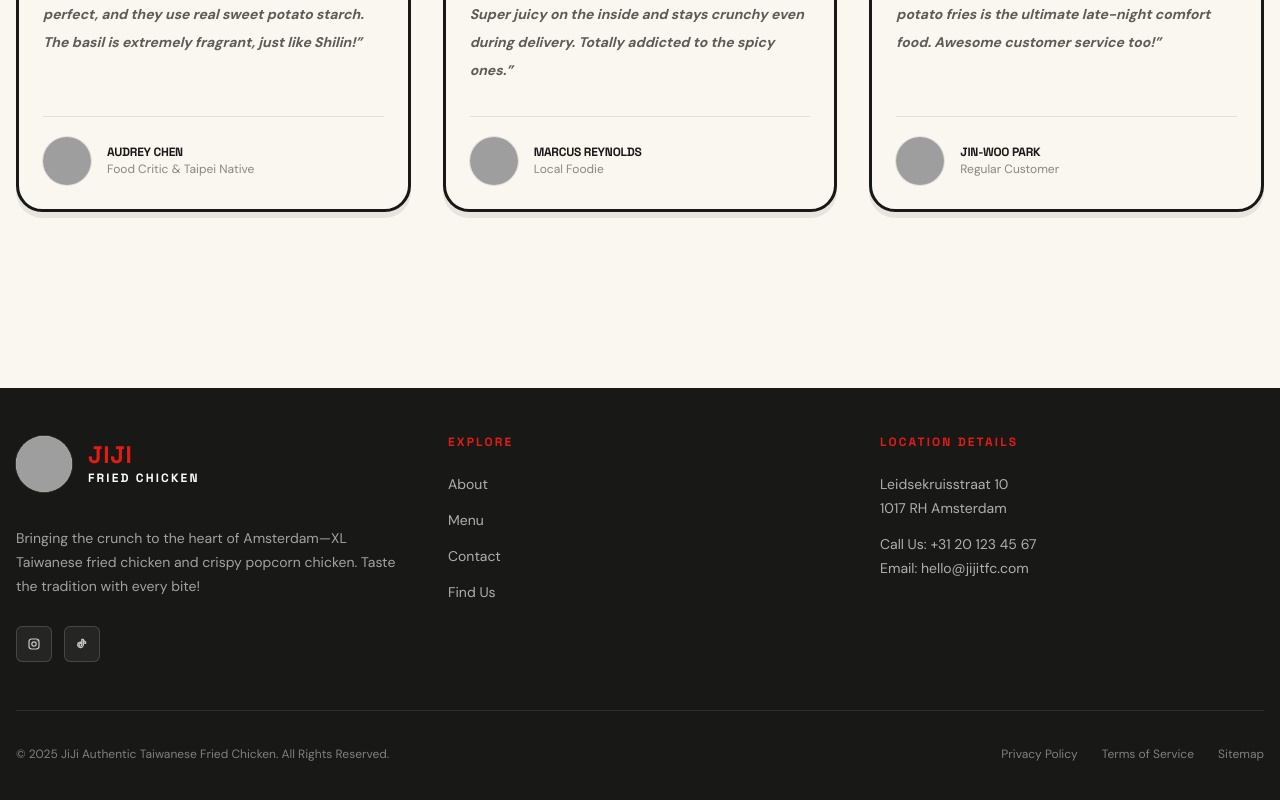
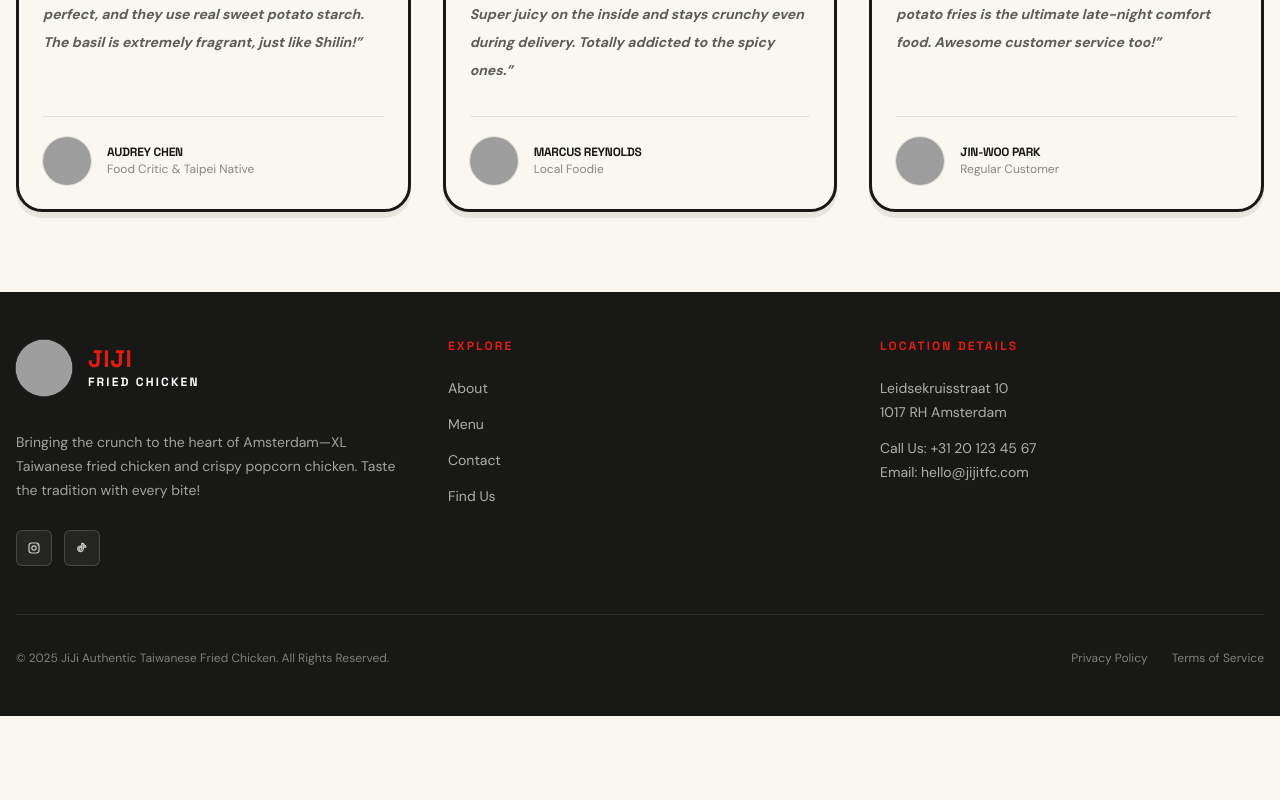
Before and after one commit to JustinLung/jiji-taiwanese-fried-chicken, a Next.js app: page / in a window 1280 px wide. Shown: the part 1280-2080 px from the top of the page. After the commit the page ends 1996 px from the top, so only its background shows below. Built offline with nearby package versions, Linux system fonts and the light colour scheme; grey boxes are pictures that could not be loaded.

Commit message:
Refactor Footer component to use new Instagram and TikTok icon components, and streamline social icon rendering

```diff
--- a/components/layout/Footer.tsx
+++ b/components/layout/Footer.tsx
@@ -1,30 +1,18 @@
 import Image from "next/image"
 import Link from "next/link"
-import { contactDetails, links, socialLinks } from "@/utils/links"
-
-const legalLinks = [
-  { label: "Privacy Policy", href: "/privacy" },
-  { label: "Terms of Service", href: "/terms" },
-  { label: "Sitemap", href: "/sitemap" },
-]
+import Instagram from "@/components/icons/Instagram"
+import TikTok from "@/components/icons/TikTok"
+import { contactDetails, legalLinks, links, socialLinks } from "@/utils/links"
 
 const socialIcons = {
-  Instagram: (
-    <>
-      <rect x="4.5" y="4.5" width="15" height="15" rx="4" />
-      <circle cx="12" cy="12" r="3.25" />
-      <path d="M16.85 7.2h.01" />
-    </>
-  ),
-  TikTok: (
-    <path d="M14 5v8.25a4.25 4.25 0 1 1-3.6-4.2v2.35a2 2 0 1 0 1.25 1.85V5h2.35c.4 2 1.6 3.25 3.5 3.65v2.35A6.75 6.75 0 0 1 14 9.75" />
-  ),
+  Instagram: <Instagram aria-hidden="true" className="size-4" />,
+  TikTok: <TikTok aria-hidden="true" className="size-4" />,
 }
 
 export default function Footer() {
   return (
     <footer
-      className="site-footer mt-24 bg-black text-grey-0"
+      className="site-footer bg-black text-grey-0"
       aria-labelledby="footer-heading"
     >
       <div className="container mx-auto px-4 py-12">
@@ -72,18 +60,7 @@ export default function Footer() {
                     aria-label={`Visit JiJi on ${social.label}`}
                     className="grid size-9 place-items-center rounded-md border border-white/15 bg-white/6 text-grey-0/75 transition hover:border-brand-1 hover:bg-brand-1 hover:text-white focus-visible:outline-none focus-visible:ring-2 focus-visible:ring-brand-1 focus-visible:ring-offset-4 focus-visible:ring-offset-black"
                   >
-                    <svg
-                      aria-hidden="true"
-                      viewBox="0 0 24 24"
-                      className="size-4"
-                      fill="none"
-                      stroke="currentColor"
-                      strokeWidth="1.8"
-                      strokeLinecap="round"
-                      strokeLinejoin="round"
-                    >
-                      {socialIcons[social.label as keyof typeof socialIcons]}
-                    </svg>
+                    {socialIcons[social.label as keyof typeof socialIcons]}
                   </Link>
                 </li>
               ))}
```
